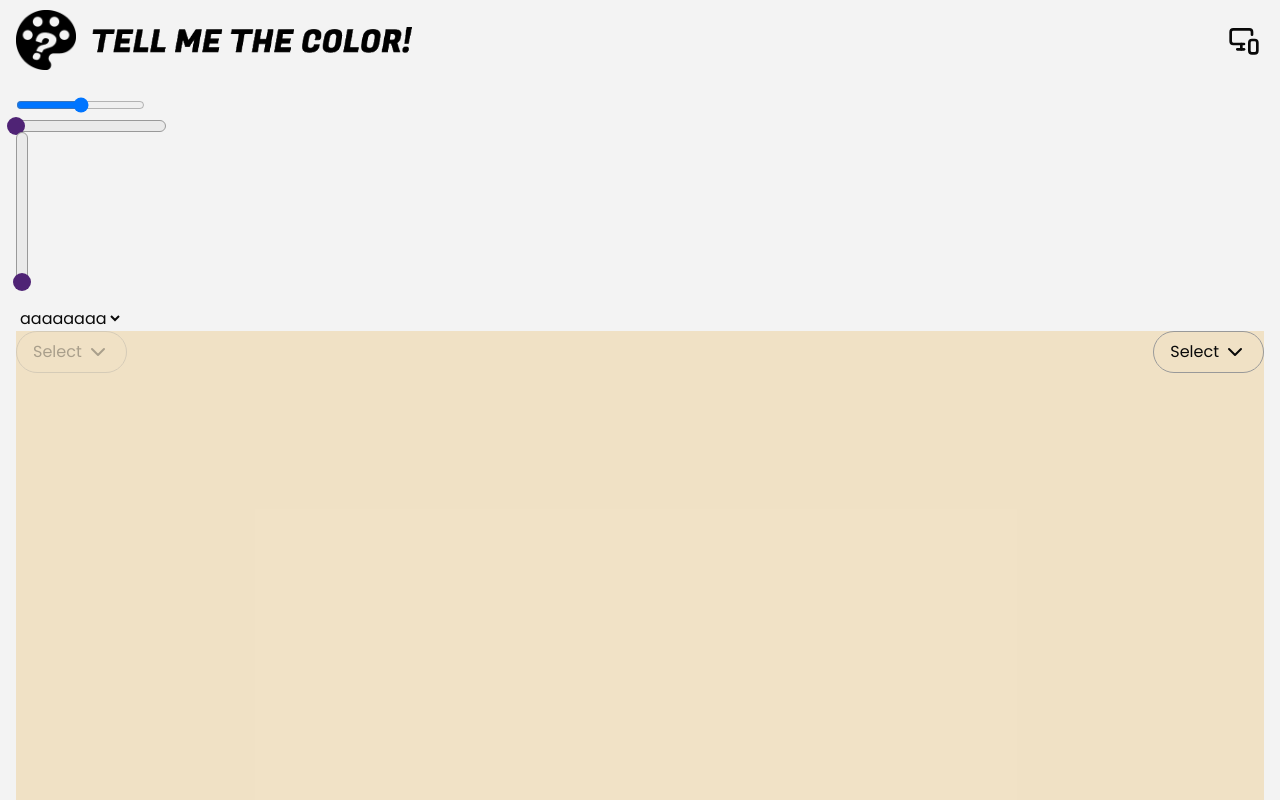
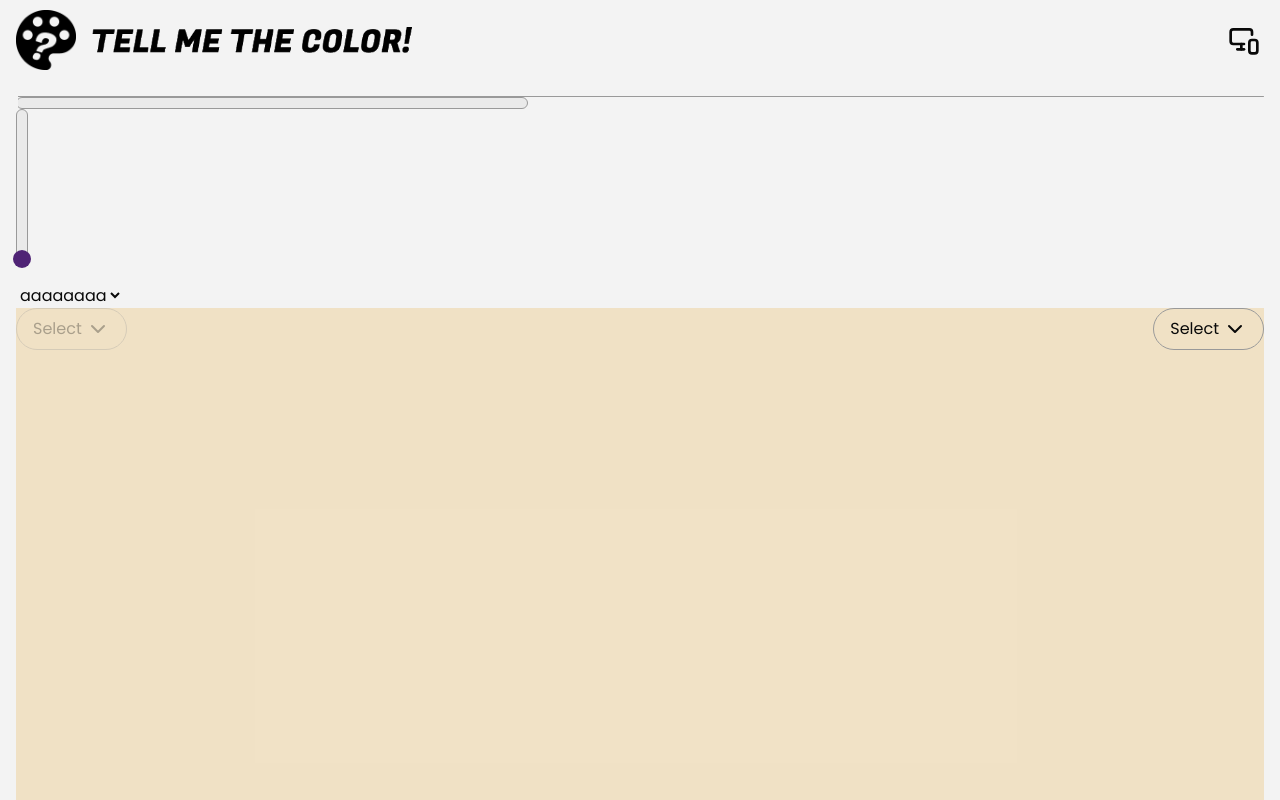
Before and after one commit to Francisco-Neves-15/tellmethecolor, a Next.js app: page / in a window 1280 px wide. Built offline with nearby package versions, Linux system fonts and the light colour scheme.

Commit message:
slider final 3

```diff
--- a/src/app/page.tsx
+++ b/src/app/page.tsx
@@ -65,15 +65,17 @@ export default function Home() {
   return (
     <Container padding header={true}>
 
-      <input type="range" name="" id="" />
+      <DivisorLine />
 
       <Slider
         direction="horizontal"
-        indicator="circle"
+        indicator="line"
         value={slider}
         onChangeValue={(v) => { setSlider(v); console.log(v) }}
         allowTrackClick
         step={10}
+        width={512}
+        style={{ width: 400 }}
       />
 
       <Slider
--- a/src/components/ui/own/DivisorLine/index.tsx
+++ b/src/components/ui/own/DivisorLine/index.tsx
@@ -6,7 +6,6 @@ import { CSSProperties, forwardRef } from "react";
 type TLineDirection =
   | "horizontal"
   | "vertical";
-
 
 interface DivisorProps {
   show?: boolean;
--- a/src/components/ui/own/Slider/index.tsx
+++ b/src/components/ui/own/Slider/index.tsx
@@ -95,8 +95,8 @@ export const Slider = forwardRef<ISliderRef, ISlider>(({
   );
 
   const isVertical = direction === "vertical";
-  const rWidth = width ?? !isVertical ? 150 : 12;
-  const rHeight = height ?? !isVertical ? 12 : 150;
+  const rWidth = width ?? (!isVertical ? 150 : 12);
+  const rHeight = height ?? (!isVertical ? 12 : 150);
 
   // Other's
 
@@ -317,12 +317,11 @@ export const Slider = forwardRef<ISliderRef, ISlider>(({
       draggable={false}
       className={`${resolvedVariant.wrapper} ${className}`}
       style={{
-        width: `${rWidth}px`,
-        height: `${rHeight}px`,
-        ...style
+        ...style,
+        width: typeof rWidth === "number" ? `${rWidth}px` : rWidth,
+        height: typeof rHeight === "number" ? `${rHeight}px` : rHeight,
       }}
     >
-
 
       <div
         onPointerDown={handleTrackClick}
@@ -339,7 +338,7 @@ export const Slider = forwardRef<ISliderRef, ISlider>(({
         className={`
           ${resolvedVariant.thumb}
           ${isVertical ? fStyles.sliderThumbVertical : fStyles.sliderThumbHorizontal}
-          ${allowTrackClick ?? fStyles.sliderThumbHover}
+          ${allowTrackClick ? fStyles.sliderThumbHover : ""}
         `}
         style={{
           width: !isVertical ? `${percent}%` : "100%",
```
